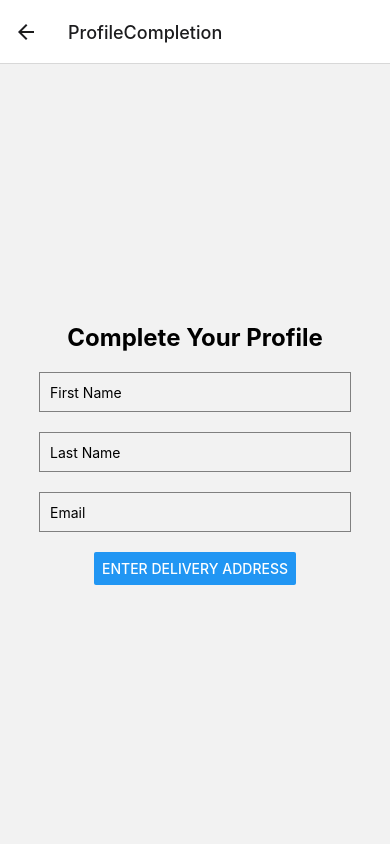
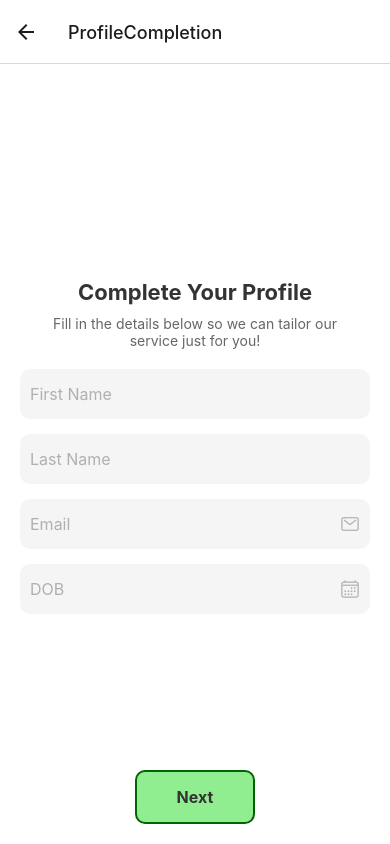
Before and after one commit to sam243abi/DailyDrop, a React Native app: screen /ProfileCompletion in a window 390 px wide. Built offline with nearby package versions, Linux system fonts and the light colour scheme.

Commit message:
Updated the OtpVerifation pag and created a rough page for Profile completion

```diff
--- a/App.js
+++ b/App.js
@@ -18,6 +18,7 @@ const App = () => {
         <Stack.Screen name="Phone Number Verification" component={PhoneVerification} />
         <Stack.Screen name="OTP Verification" component={OtpVerification} />
         <Stack.Screen name="ProfileCompletion" component={ProfileCompletion} />
+        <Stack.Screen name="DeliveryAddress" component={DeliveryAddress} />
       </Stack.Navigator>
     </NavigationContainer>
   );
--- a/SRC/Screens/DeliveryAddress.js
+++ b/SRC/Screens/DeliveryAddress.js
@@ -0,0 +1,23 @@
+import React from 'react';
+import { View,StyleSheet,Text} from 'react-native';
+
+const DeliveryAddress =({navigator}) => {
+    const OtpInput =({otp, setotp, inputRefs}) =>{}
+
+return(
+    <View style={styles.container}>
+
+
+    </View>
+)
+}
+const styles =StyleSheet.create({
+    container: {
+        flex:1,
+        backgroundColor:'#fff'
+
+    },
+});
+
+
+export default DeliveryAddress;
--- a/SRC/Screens/OtpVerification.js
+++ b/SRC/Screens/OtpVerification.js
@@ -1,9 +1,13 @@
-import React, { useState, useEffect } from 'react';
-import { View, Text, Button, StyleSheet, TextInput, TouchableOpacity } from 'react-native';
+import React, { useState, useEffect, useRef } from 'react';
+import { View, Text, StyleSheet, TextInput, TouchableOpacity, KeyboardAvoidingView, Platform, ScrollView } from 'react-native';
 
 const OtpVerification = ({ navigation }) => {
   const [otp, setOtp] = useState(['', '', '', '']);
   const [timer, setTimer] = useState(60);
+
+  // Create an array of refs for each input field
+  const inputRefs = useRef([]);
+
   useEffect(() => {
     let interval = null;
     if (timer > 0) {
@@ -17,39 +21,60 @@ const OtpVerification = ({ navigation }) => {
   }, [timer]);
 
   const handleOtpChange = (index, value) => {
+    if (/^[0-9]$/.test(value) || value === '') {
+      // Allow only numeric values or clear input
       const newOtp = [...otp];
       newOtp[index] = value;
       setOtp(newOtp);
+
+      // Focus on next input if value is not empty and index is not the last
+      if (value !== '' && index < otp.length - 1) {
+        inputRefs.current[index + 1].focus();
+      }
+    }
   };
 
   const handleResendOtp = () => {
-    setTimer(60); // Reset the timer
+    setTimer(60);
     alert('OTP has been resent!');
   };
 
   return (
-    <View style={styles.container}>
+    <KeyboardAvoidingView
+      style={styles.container}
+      behavior={Platform.OS === 'ios' ? 'padding' : 'height'}
+      keyboardVerticalOffset={Platform.OS === 'ios' ? 0 : 20}
+    >
+      <ScrollView contentContainerStyle={styles.scrollContainer}>
         <Text style={styles.title}>Enter OTP to Verify Your Identity</Text>
         <Text style={styles.title2}>Check for the OTP we sent and enter it here:</Text>
 
-      {/* OTP input boxes */}
+        {/* OTP Input Fields */}
         <View style={styles.otpContainer}>
           {otp.map((digit, index) => (
             <TextInput
               key={index}
+              ref={(el) => (inputRefs.current[index] = el)} // Assign ref to input field
               style={styles.otpInput}
               keyboardType="numeric"
               maxLength={1}
               value={digit}
               onChangeText={(value) => handleOtpChange(index, value)}
+              onKeyPress={({ nativeEvent }) => {
+                if (nativeEvent.key === 'Backspace' && index > 0 && otp[index] === '') {
+                  inputRefs.current[index - 1].focus(); // Focus on previous input if backspace is pressed
+                }
+              }}
             />
           ))}
         </View>
 
-      {/* Timer and Resend button */}
+        {/* Timer */}
         <Text style={styles.timerText}>
           Wait for {timer > 0 ? `00:${timer.toString().padStart(2, '0')}` : '00:00'}
         </Text>
+
+        {/* Resend OTP Button */}
         <TouchableOpacity
           style={styles.resendButton}
           onPress={handleResendOtp}
@@ -58,33 +83,40 @@ const OtpVerification = ({ navigation }) => {
           <Text style={{ color: timer > 0 ? 'gray' : 'blue' }}>SEND AGAIN</Text>
         </TouchableOpacity>
 
-      {/* Login button */}
+        {/* Complete Profile Button */}
         <TouchableOpacity
           style={styles.loginButton}
           onPress={() => navigation.navigate('ProfileCompletion')}
         >
           <Text style={styles.loginButtonText}>Complete Profile</Text>
         </TouchableOpacity>
-    </View>
+      </ScrollView>
+    </KeyboardAvoidingView>
   );
 };
 
 const styles = StyleSheet.create({
   container: {
     flex: 1,
+    backgroundColor: '#fff',
+  },
+  scrollContainer: {
     justifyContent: 'center',
     alignItems: 'center',
-    backgroundColor:'#fff'
+    padding: 20,
+    flexGrow: 1, // To make the content centered vertically
   },
   title: {
     fontSize: 24,
     fontWeight: 'bold',
     marginBottom: 20,
+    textAlign: 'center',
   },
   title2: {
     fontSize: 15,
     fontWeight: 'bold',
     marginBottom: 20,
+    textAlign: 'center',
   },
   otpContainer: {
     flexDirection: 'row',
--- a/SRC/Screens/PhoneVerification.js
+++ b/SRC/Screens/PhoneVerification.js
@@ -65,7 +65,7 @@ const styles = StyleSheet.create({
     fontSize: 24,
     fontWeight: 'bold',
     marginBottom: 20,
-    top: -130,
+    top: -80,
   },
   input: {
     height: 40,
@@ -74,27 +74,27 @@ const styles = StyleSheet.create({
     marginBottom: 20,
     width: '80%',
     paddingLeft: 10,
-    top: -190,
+    top: -160,
     borderRadius: 5,
   },
   image: {
     width: 300,
     height: 300,
     resizeMode: 'contain',
-    top: -170,
+    top: -140,
   },
   tit: {
     fontSize: 24,
     fontWeight: 'bold',
     marginBottom: 20,
-    top: -140,
+    top: -80,
     paddingRight: 10,
   },
   checkboxContainer: {
     flexDirection: 'row',
     alignItems: 'center',
     marginBottom: 20,
-    top: -180,
+    top: -160,
   },
   checkbox: {
     marginRight: 8,
@@ -113,6 +113,7 @@ const styles = StyleSheet.create({
     paddingHorizontal: 40,
     borderRadius: 10,
     marginTop: 20,
+    top:-120
   },
   verifyButtonText: {
     color: 'darkgreen',
--- a/SRC/Screens/ProfileCompletion.js
+++ b/SRC/Screens/ProfileCompletion.js
@@ -1,54 +1,155 @@
 import React from 'react';
-import { View, Text, Button, StyleSheet, TextInput } from 'react-native';
+import {
+  View,
+  Keyboard,
+  Text,
+  TouchableOpacity,
+  StyleSheet,
+  KeyboardAvoidingView,
+  ScrollView,
+  TextInput,
+  TouchableWithoutFeedback,
+  Platform,
+} from 'react-native';
+import { Ionicons } from '@expo/vector-icons';
 
 const ProfileCompletion = ({ navigation }) => {
   return (
+    <TouchableWithoutFeedback onPress={Keyboard.dismiss}>
       <View style={styles.container}>
+        <ScrollView
+          contentContainerStyle={styles.scrollContainer}
+          keyboardShouldPersistTaps="handled"
+          showsVerticalScrollIndicator={false}
+        >
           <Text style={styles.title}>Complete Your Profile</Text>
-
-      {/* Input fields for user details */}
+          <Text style={styles.subtitle}>
+            Fill in the details below so we can tailor our service just for you!
+          </Text>
+          <View style={styles.inputContainer}>
             <TextInput
               style={styles.input}
               placeholder="First Name"
-
+              placeholderTextColor="#B0B0B0"
             />
+          </View>
+          <View style={styles.inputContainer}>
             <TextInput
               style={styles.input}
               placeholder="Last Name"
+              placeholderTextColor="#B0B0B0"
             />
+          </View>
+          <View style={styles.inputContainer}>
             <TextInput
               style={styles.input}
               placeholder="Email"
+              placeholderTextColor="#B0B0B0"
               keyboardType="email-address"
             />
-
-      {/* Button to navigate to Delivery Address screen */}
-      <Button
-        title="Enter Delivery Address"
-        onPress={() => navigation.navigate('DeliveryAddress')}
+            <Ionicons
+              name="mail-outline"
+              size={20}
+              color="#B0B0B0"
+              style={styles.icon}
             />
           </View>
+          <View style={styles.inputContainer}>
+            <TextInput
+              style={styles.input}
+              placeholder="DOB"
+              placeholderTextColor="#B0B0B0"
+            />
+            <Ionicons
+              name="calendar-outline"
+              size={20}
+              color="#B0B0B0"
+              style={styles.icon}
+            />
+          </View>
+        </ScrollView>
+
+        {/* Only wrap the button in KeyboardAvoidingView */}
+        <KeyboardAvoidingView
+          behavior={Platform.OS === 'ios' ? 'padding' : 'height'}
+          keyboardVerticalOffset={Platform.OS === 'ios' ? 20 : 0} // Adjust offset for iOS
+        >
+          <View style={styles.buttonContainer}>
+            <TouchableOpacity
+              style={styles.button}
+              onPress={() => navigation.navigate('DeliveryAddress')}
+            >
+              <Text style={styles.buttonText}>Next</Text>
+            </TouchableOpacity>
+          </View>
+        </KeyboardAvoidingView>
+      </View>
+    </TouchableWithoutFeedback>
   );
 };
 
 const styles = StyleSheet.create({
   container: {
     flex: 1,
+    backgroundColor: '#FFFFFF',
+  },
+  scrollContainer: {
+    flexGrow: 1, // Ensures ScrollView takes full space
     justifyContent: 'center',
-    alignItems: 'center',  // Corrected from 'alignitems' to 'alignItems'
+    alignItems: 'center',
+    padding: 20,
   },
   title: {
-    fontSize: 24,         // Corrected from 'fontsize' to 'fontSize'
-    fontWeight: 'bold',   // Corrected from 'fontweight' to 'fontWeight'
+    fontSize: 22,
+    fontWeight: 'bold',
+    color: '#333',
+    marginBottom: 10,
+  },
+  subtitle: {
+    fontSize: 14,
+    color: '#666',
+    textAlign: 'center',
     marginBottom: 20,
+    paddingHorizontal: 20,
+  },
+  inputContainer: {
+    flexDirection: 'row',
+    alignItems: 'center',
+    backgroundColor: '#F5F5F5',
+    borderRadius: 10,
+    paddingHorizontal: 10,
+    marginBottom: 15,
+    width: '100%',
   },
   input: {
-    height: 40,
-    borderColor: 'gray',  // Corrected from 'bordercolor' to 'borderColor'
-    borderWidth: 1,
-    marginBottom: 20,
-    width: '80%',
-    paddingLeft: 10,
+    flex: 1,
+    height: 50,
+    fontSize: 16,
+    color: '#333',
+  },
+  icon: {
+    marginLeft: 10,
+  },
+  buttonContainer: {
+    position: 'absolute',
+    bottom: 20, // Positioned at the bottom
+    left: 0,
+    right: 0,
+    alignItems: 'center',
+    justifyContent: 'center',
+  },
+  button: {
+    backgroundColor: 'lightgreen',
+    borderColor: 'darkgreen',
+    borderWidth: 2,
+    paddingVertical: 15,
+    paddingHorizontal: 40,
+    borderRadius: 10,
+  },
+  buttonText: {
+    color: '#333',
+    fontSize: 16,
+    fontWeight: 'bold',
   },
 });
 
--- a/SRC/Screens/WelcomeScreen.js
+++ b/SRC/Screens/WelcomeScreen.js
@@ -3,10 +3,10 @@ import { View, Text, Button,Image, StyleSheet,TouchableWithoutFeedback } from 'r
 import { useNavigation } from '@react-navigation/native';
 
 const WelcomeScreen = () => {
-  const navigation = useNavigation(); // Hook to get access to navigation
+  const navigation = useNavigation();
 
   const handleScreenPress = () => {
-    navigation.navigate('Phone Number Verification'); // Navigate to PhoneVerification page
+    navigation.navigate('Phone Number Verification');
   };
   return (
     <TouchableWithoutFeedback onPress={handleScreenPress}>
```
Lines whose indentation alone changed are shown as unchanged.
